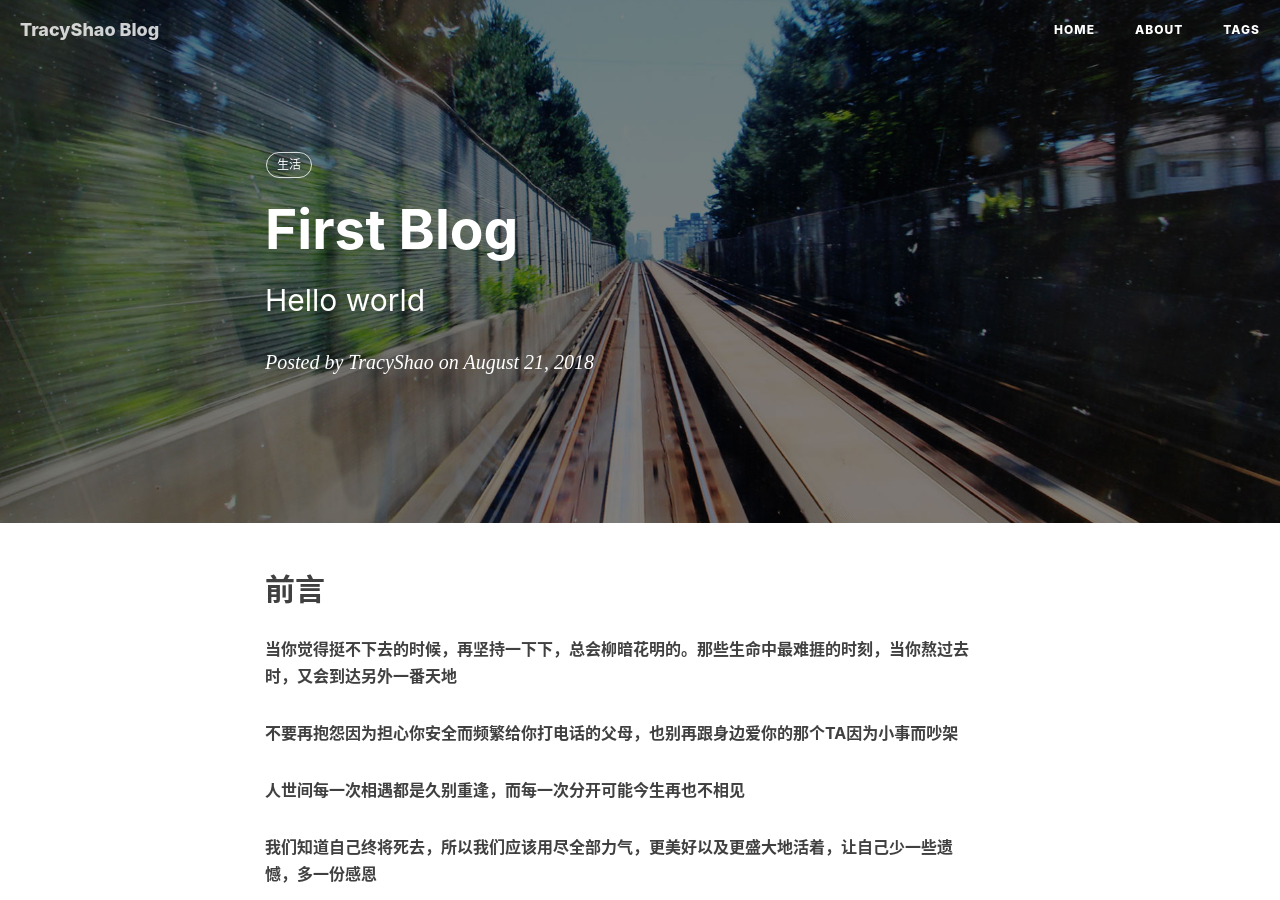
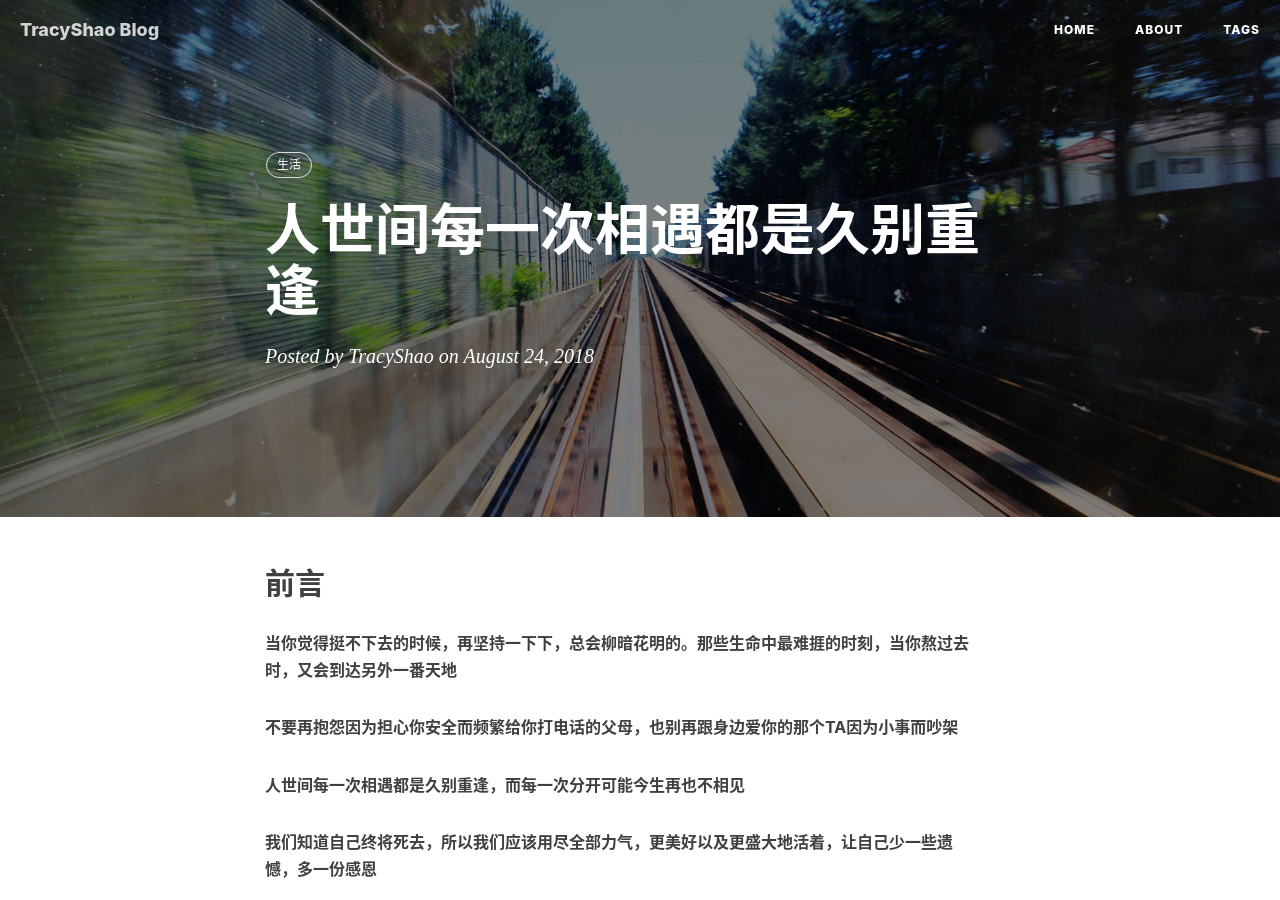
Before and after one commit to TracyShao/ShaunLan.github.io, a Jekyll site: the page built from _posts/2018-08-21-first-blog.markdown, in a window 1280 px wide and 900 px high. Built offline with Jekyll 4.4.1, drawn with Linux system fonts in a browser that asks for light colours; nearby versions of some CDN libraries; comment, search, counter and statistics services are not loaded.

Commit message:
Update 2018-08-21-first-blog.markdown

```diff
--- a/_posts/2018-08-21-first-blog.markdown
+++ b/_posts/2018-08-21-first-blog.markdown
@@ -1,8 +1,8 @@
 ---
 layout:     post
-title:      "First Blog"
-subtitle:   "Hello world"
-date:       2018-08-21
+title:      "人世间每一次相遇都是久别重逢"
+subtitle:   ""
+date:       2018-08-24
 author:     "TracyShao"
 header-img: "img/post-bg-2015.jpg"
 tags:
```
